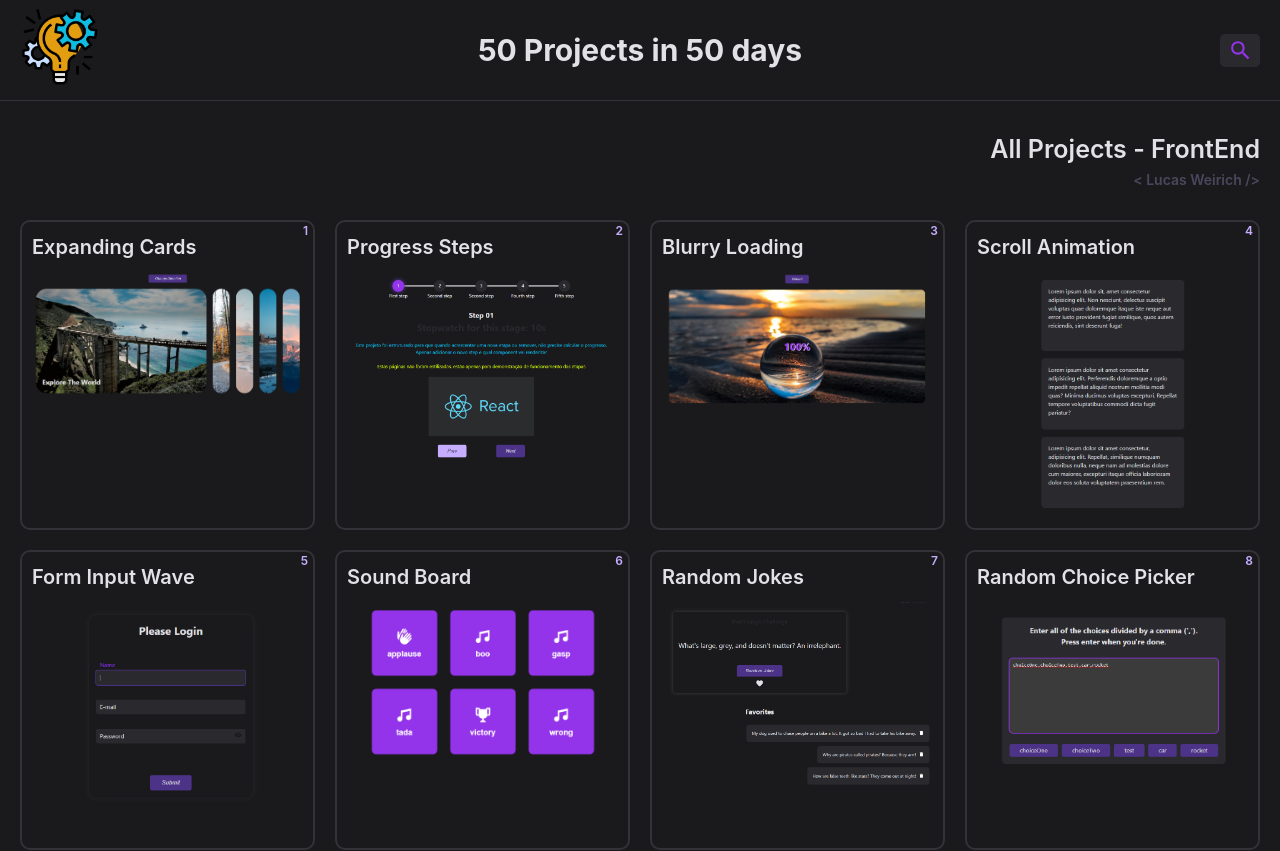
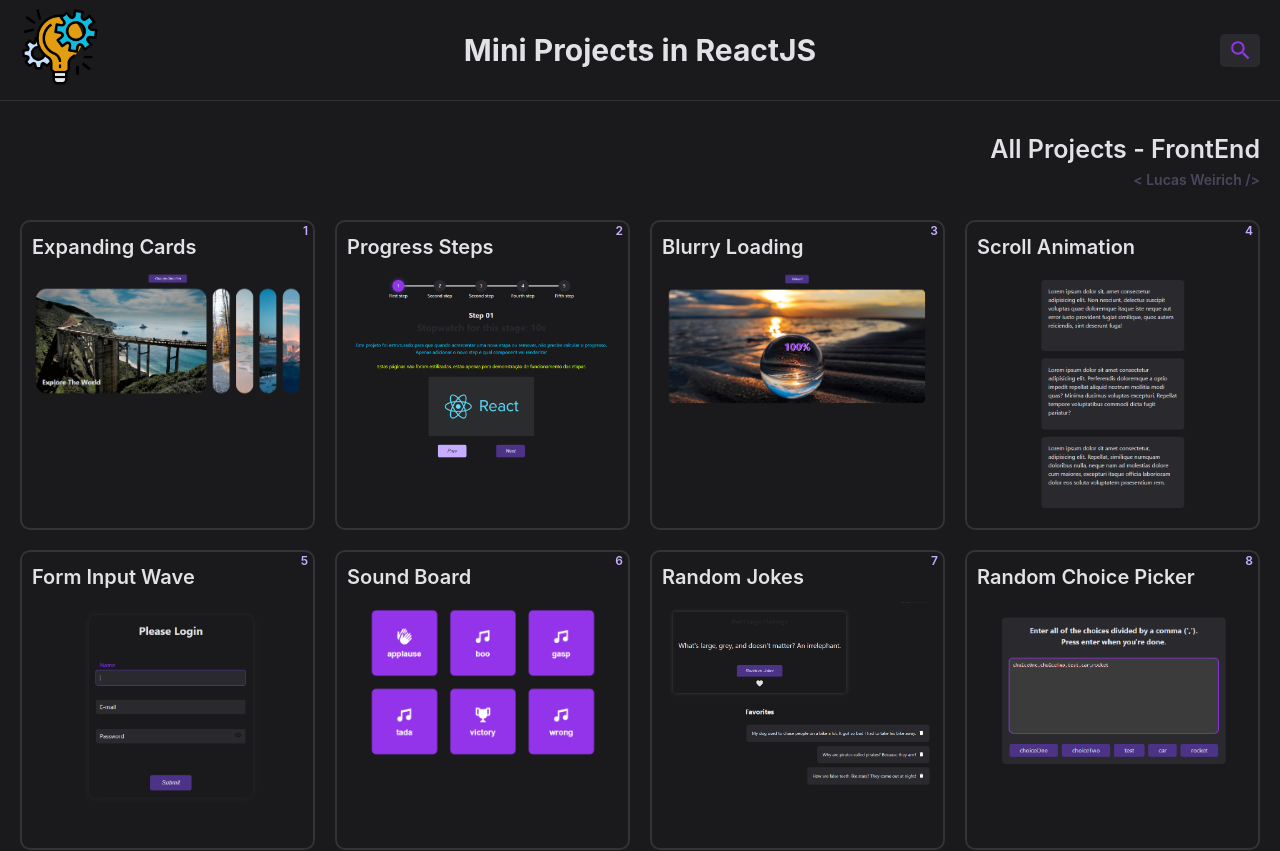
Before and after one commit to lucasWeirich/mini-projects-reactjs, a React (Vite) app: page / in a window 1280 px wide. Shown: the top 851 px of the page. Built offline with nearby package versions, Linux system fonts and the light colour scheme.

Commit message:
Feat: Ajusted title project

```diff
--- a/src/components/NavBar/NavBar.tsx
+++ b/src/components/NavBar/NavBar.tsx
@@ -48,7 +48,7 @@ export default function NavBar() {
     <div className="Container">
       <Link to="/"><NB.Logo src="/logo.png" /></Link>
 
-      <NB.Title>50 Projects in 50 days</NB.Title>
+      <NB.Title>Mini Projects in ReactJS</NB.Title>
 
       <NB.Search active={menuActive} onSubmit={handleSubmitSearch}>
         <input
```
